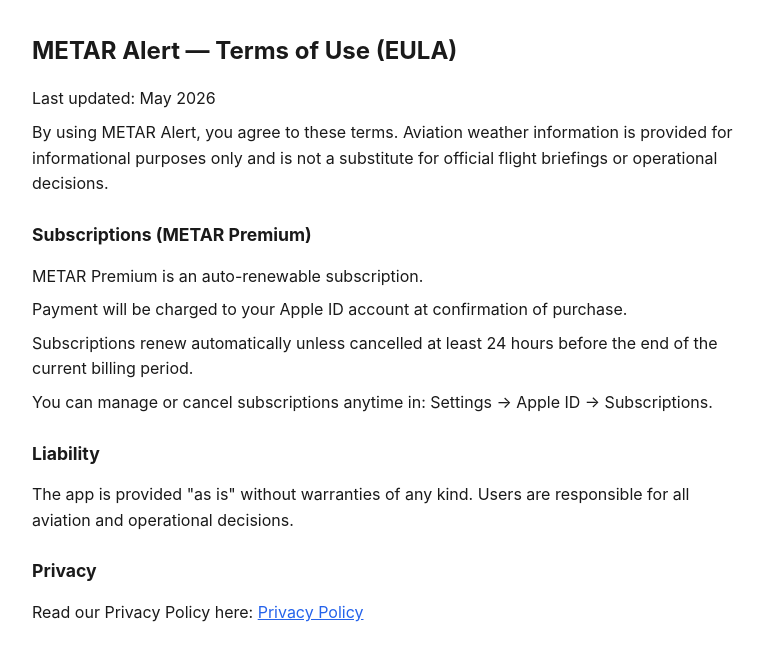
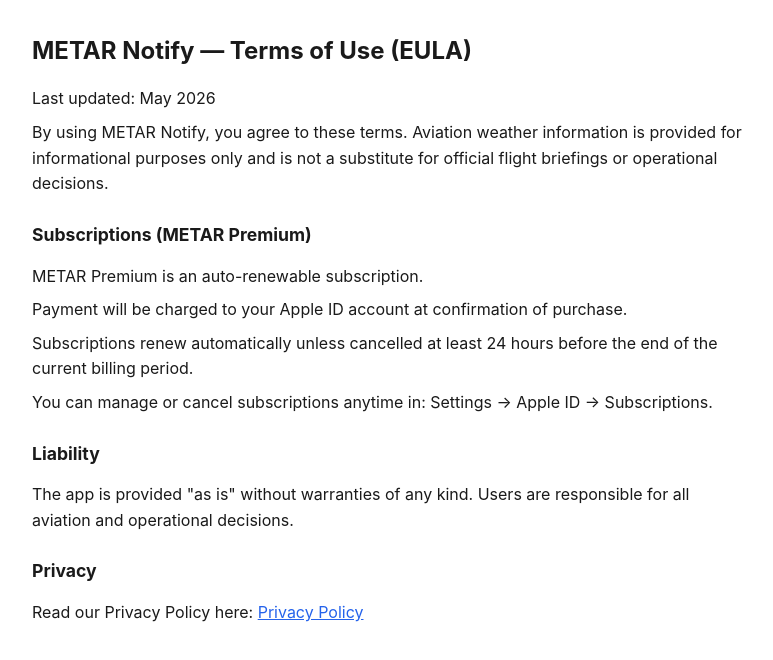
Before and after one commit to kayaomerr/METAR-Notify-privacy, a plain HTML site: page terms.html in a window 1280 px wide. Shown: the whole page, without its empty margins (248-1021 px from the left). Drawn offline with Linux system fonts and the light colour scheme.

Commit message:
Update terms.html

```diff
--- a/terms.html
+++ b/terms.html
@@ -1,10 +1,14 @@
+<!-- terms.html -->
+
 <!DOCTYPE html>
+
 <html lang="en">
 <head>
   <meta charset="utf-8" />
   <meta name="viewport" content="width=device-width, initial-scale=1" />
   <meta name="theme-color" content="#050912" />
-  <title>METAR Alert — Terms of Use (EULA)</title>
+
+  <title>METAR Notify — Terms of Use (EULA)</title>
 
   <style>
     body {
@@ -33,15 +37,17 @@
       color: #2563eb;
     }
   </style>
+
 </head>
 
 <body>
-  <h1>METAR Alert — Terms of Use (EULA)</h1>
+
+  <h1>METAR Notify — Terms of Use (EULA)</h1>
 
   <p>Last updated: May 2026</p>
 
   <p>
-    By using METAR Alert, you agree to these terms.
+    By using METAR Notify, you agree to these terms.
     Aviation weather information is provided for informational purposes only
     and is not a substitute for official flight briefings or operational decisions.
   </p>
@@ -77,9 +83,10 @@
 
   <p>
     Read our Privacy Policy here:
-    <a href="https://kayaomerr.github.io/metar-alert-privacy/privacy-policy.html">
+    <a href="https://kayaomerr.github.io/METAR-Notify-privacy/privacy-policy.html">
       Privacy Policy
     </a>
   </p>
+
 </body>
 </html>
```
